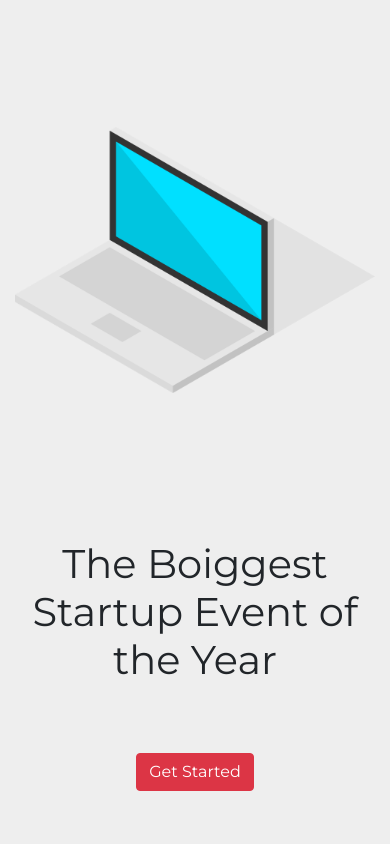
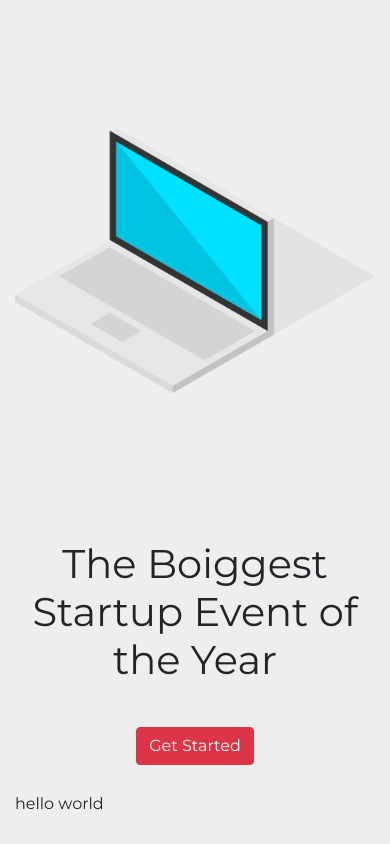
Before and after one commit to ahmedjadan/ahmedjadan.github.io, a plain HTML site: page index.html in a window 390 px wide. Drawn offline with nearby package versions, Linux system fonts and the light colour scheme.

Commit message:
inserting a col

```diff
--- a/index.html
+++ b/index.html
@@ -20,6 +20,10 @@
             <div class="col text-center">
                 <a href="https://mailchi.mp/3a83d29ce210/aj"target="_blank"<button type="button" class="btn btn-danger">  Get Started </button> </a>
             </div>
+
+            <div class="col-md-4">
+                hello world
+            </div>
         </div>
 <script src="index.js"></script>
     <script src="https://code.jquery.com/jquery-3.4.1.slim.min.js" integrity="sha384-J6qa4849blE2+poT4WnyKhv5vZF5SrPo0iEjwBvKU7imGFAV0wwj1yYfoRSJoZ+n" crossorigin="anonymous"></script>
```
